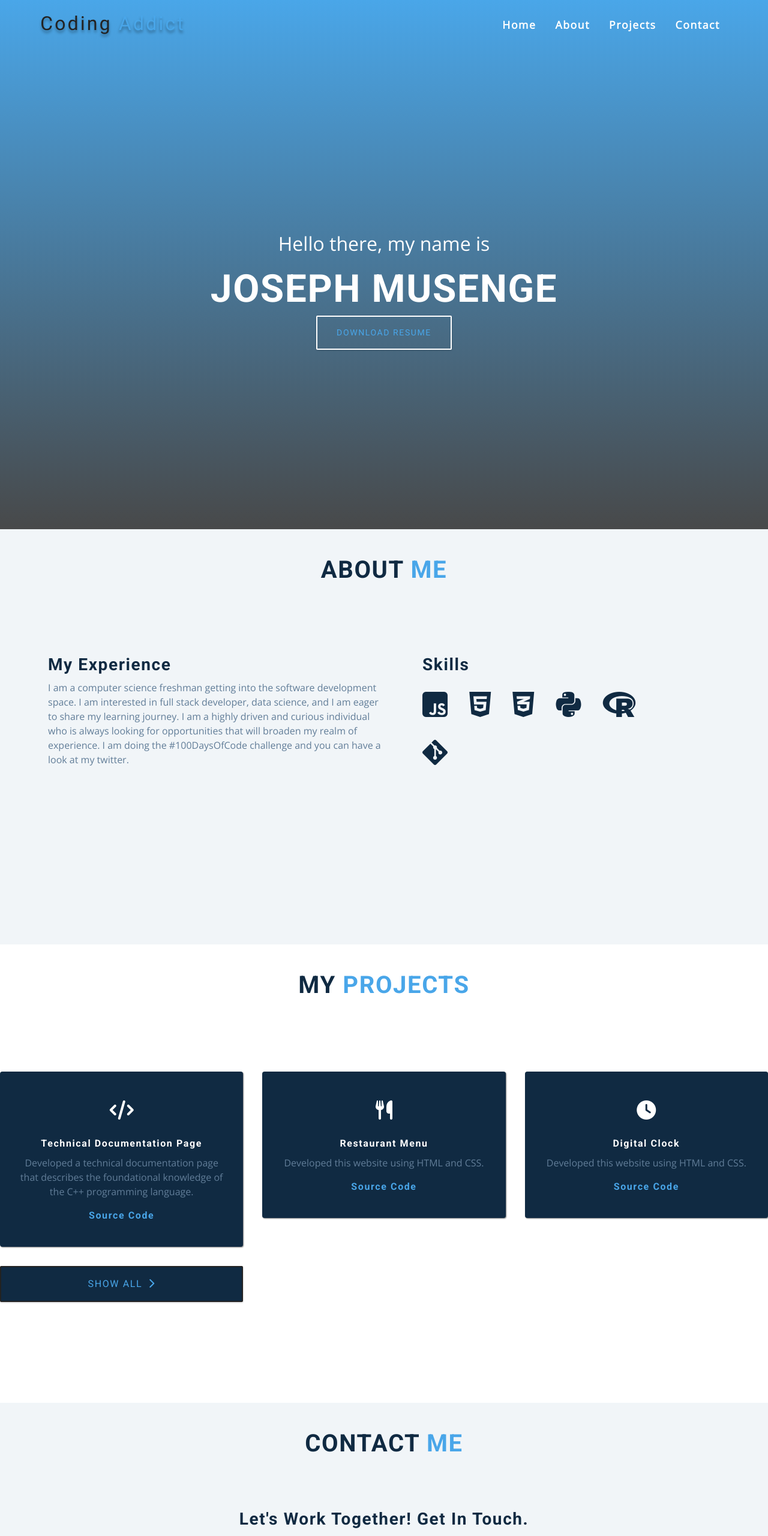
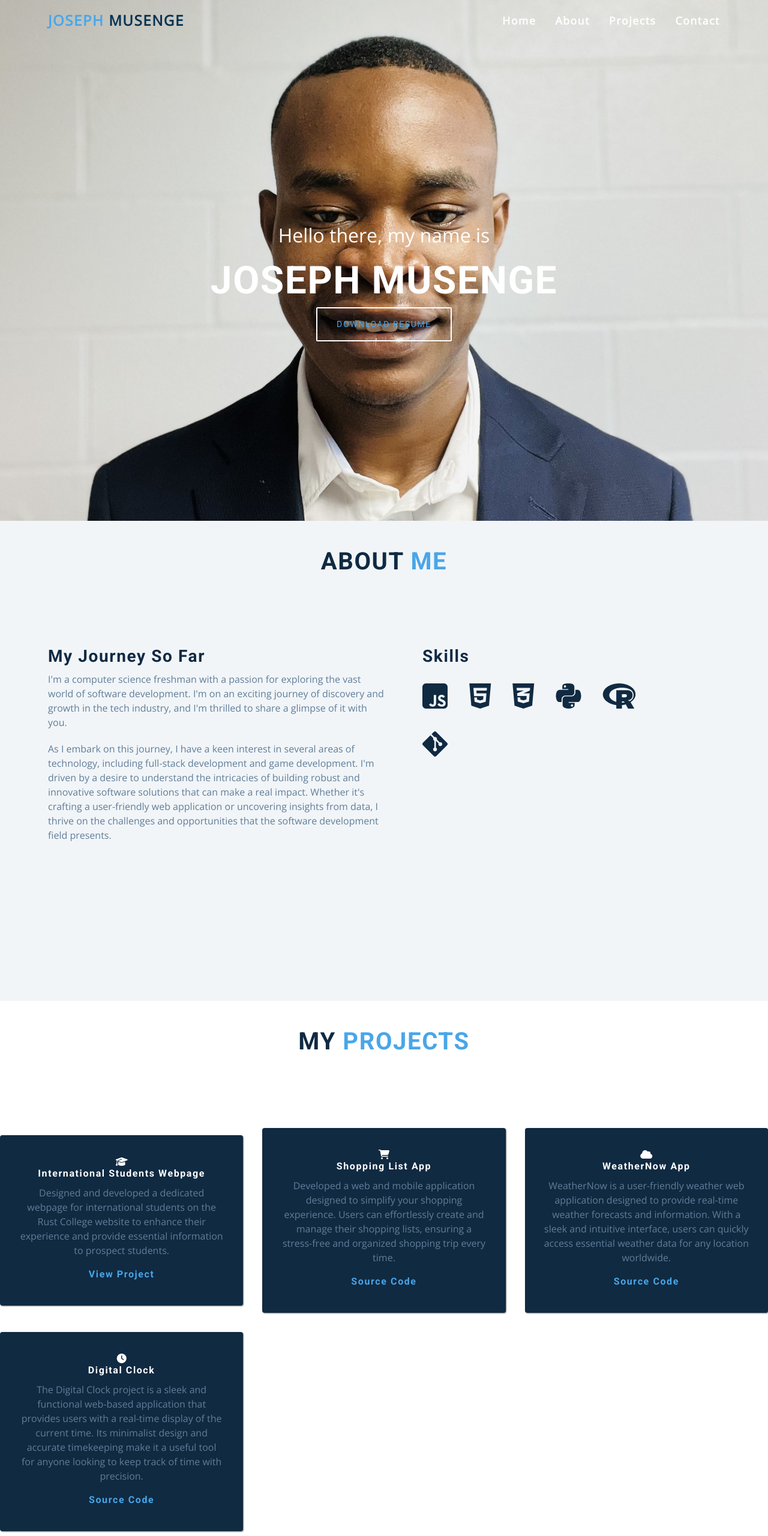
Before and after one commit to JosephMusenge/Portfolio-Website, a plain HTML site: page portfolio.html in a window 1280 px wide. Shown: the top 2560 px of the page at 60% size. Drawn offline with nearby package versions, Linux system fonts and the light colour scheme.

Commit message:
Added new projects and bg image

```diff
--- a/portfolio.css
+++ b/portfolio.css
@@ -230,6 +230,21 @@ nav {
   .logo {
     height: 50px;
   }
+
+  /* Brand logo - name */
+  .brand-logo {
+    font-size: 1.5rem;
+    font-weight: bold;
+    color: var(--clr-primary-5);
+    text-transform: uppercase;
+    letter-spacing: var(--spacing);
+    margin-left: 1rem;
+  }
+
+  .brand-logo > span {
+    color: var(--clr-primary-1);
+  }
+
   .links-container {
     height: 0;
     overflow: hidden;
@@ -297,7 +312,11 @@ nav {
   /* hero */
   header {
     min-height: 100vh;
-    background: linear-gradient(var(--clr-primary-5), rgba(0, 0, 0, 0.7));
+    background-image: url(./Resources/IMG_0057_new.jpeg);
+    background-size: cover;
+    background-position: center center;
+
+    /* background: linear-gradient(var(--clr-primary-5), rgba(0, 0, 0, 0.7));  */
   }
   .banner {
     min-height: 100vh;
@@ -305,6 +324,7 @@ nav {
     place-items: center;
     text-align: center;
   }
+
   .container h1 {
     color: var(--clr-white);
     text-transform: uppercase;
@@ -339,6 +359,10 @@ nav {
   /* #certifications, */
   #contact {
     height: 80vh;
+  }
+
+  #about {
+    height: 100vh;
   }
   #projects
   /* #contact */ {
@@ -434,15 +458,22 @@ nav {
   }
 }
 
-.project {
+.project-tile {
   background: var(--clr-grey-1);
   padding: 2rem;
+  margin: auto 0;
   width: 100%;
   height: fit-content;
   align-items: center;
   justify-content: center;
   box-shadow: 1px 1px 2px rgba(0, 0, 0, 0.5);
   border-radius: 4px;
+}
+
+@media only screen and (max-width: 768px) {
+  .project-tile {
+    margin: auto 0;
+  }
 }
 
 .code {
--- a/portfolio.html
+++ b/portfolio.html
@@ -3,7 +3,7 @@
     <head>
         <meta charset="UTF-8" />
         <meta name="viewport" content="width=device-width, initial-scale=1.0" />
-        <title>Joseph Musenge</title>
+        <title>Joseph Musenge's Website</title>
         <!-- font-awesome -->
         <link
         rel="stylesheet"
@@ -21,7 +21,9 @@
             <div class="nav-center">
             <!-- nav header -->
             <div class="nav-header">
-                <img src="./Resources/logo.svg" alt="logo" class="logo">
+                <!-- <img src="./Resources/logo.svg" alt="logo" class="logo"> -->
+                <!-- Add my first name as brand logo -->
+                <a href="#" class="brand-logo">Joseph <span>Musenge</span></a>
                 <button class="nav-toggle">
                 <i class="fas fa-bars"></i>
                 </button>
@@ -49,10 +51,11 @@
         <!-- end nav -->
         <!-- banner -->
         <div class="banner">
+            <!-- Add my photo -->
             <div class="container">
                 <p>Hello there, my name is </p>
                 <h1>Joseph Musenge</h1>
-            <a href="#tours" class="scroll-link btn btn-white">Download Resume</a>
+                <a href="#" class="scroll-link btn btn-white">Download Resume</a>
             </div>
         </div>
         </header>
@@ -64,11 +67,12 @@
         <div class="main">
             <div class="about-me">
                 <div class="experience">
-                    <h3>My Experience</h3>
-                    <p>I am a computer science freshman getting into the software development space.
-                        I am interested in full stack developer, data science, and I am eager to share my learning journey.
-                        I am a highly driven and curious individual who is always looking for opportunities that will broaden my realm of experience.
-                        I am doing the #100DaysOfCode challenge and you can have a look at my twitter.
+                    <h3>My Journey So Far</h3>
+                    <p>
+                        I'm a computer science freshman with a passion for exploring the vast world of software development. I'm on an exciting journey of discovery and growth in the tech industry, and I'm thrilled to share a glimpse of it with you.
+                    </p>
+                    <p>
+                        As I embark on this journey, I have a keen interest in several areas of technology, including full-stack development and game development. I'm driven by a desire to understand the intricacies of building robust and innovative software solutions that can make a real impact. Whether it's crafting a user-friendly web application or uncovering insights from data, I thrive on the challenges and opportunities that the software development field presents.
                     </p>
                 </div>
                 <div class="skills">
@@ -84,39 +88,50 @@
         </div>
         </section>
         <!-- projects -->
-        <section id="projects" class="section projects-section">
+        <section class="section projects-section" id="projects">
             <div class="title">
                 <h2>my <span>projects</span></h2>
             </div>
             <div class="projects-grid">
-            <div class="project project-tile">
-                <i class="fa-solid fa-code"></i>
-                <h4>Technical Documentation Page</h4>
-                <p class="description">Developed a technical documentation
-                    page that describes the foundational knowledge of the C++ programming language.</p>
-                <a href="#" class="code">
+                <div class="project-tile">
+                    <i class="fa-solid fa-graduation-cap"></i>
+                    <h4>International Students Webpage</h4>
+                    <p class="description">Designed and developed a dedicated webpage for international students on the
+                        Rust College website to enhance their experience and provide essential information to prospect students.</p>
+                    <a href="https://www.rustcollege.edu/international-students/" class="code">
+                        <h4>View Project</h4>
+                    </a>
+                </div>
+                <div class="project-tile">
+                    <i class="fa-solid fa-cart-shopping"></i>
+                    <h4>Shopping List App</h4>
+                    <p class="description">Developed a web and mobile application designed to simplify your shopping experience.
+                        Users can effortlessly create and manage their shopping lists, ensuring a stress-free and organized shopping trip every time.</p>
+                    <a href="https://github.com/JosephMusenge/Shopping-List-Mobile-App" class="code">
                         <h4>Source Code</h4>
                     </a>
                 </div>
-            <div class="project project-tile">
-                <i class="fa-solid fa-utensils"></i>
-                <h4>Restaurant Menu</h4>
-                <p class="description">Developed this website using HTML and CSS.</p>
-                <a href="#" class="code">
+                <div class="project-tile">
+                    <i class="fa-solid fa-cloud"></i>
+                    <h4>WeatherNow App</h4>
+                    <p class="description">WeatherNow is a user-friendly weather web application designed to provide real-time weather
+                        forecasts and information. With a sleek and intuitive interface, users can quickly access essential weather data for any location worldwide.</p>
+                    <a href="https://github.com/JosephMusenge/Weather-App" class="code">
                         <h4>Source Code</h4>
                     </a>
                 </div>
-            <div class="project project-tile">
+                <div class="project-tile">
                     <i class="fa-solid fa-clock"></i>
                     <h4>Digital Clock</h4>
-                <p class="description">Developed this website using HTML and CSS.</p>
-                <a href="#" class="code">
+                    <p class="description">The Digital Clock project is a sleek and functional web-based application that provides users with a real-time display of the current time.
+                        Its minimalist design and accurate timekeeping make it a useful tool for anyone looking to keep track of time with precision.</p>
+                    <a href="https://github.com/JosephMusenge/20-JavaScript-Mini-Projects/tree/main/19%20-%20Digital%20Clock" class="code">
                         <h4>Source Code</h4>
                     </a>
                 </div>
-            <a href="https://codepen.io/Joseph-Musenge/" class="btn btn-show-all" target="_blank">
+                <!-- <a href="https://codepen.io/Joseph-Musenge/" class="btn btn-show-all" target="_blank">
                     Show all<i class="fas fa-chevron-right"></i>
-            </a>
+                </a> -->
             </div>
         </section>
         <!-- certifications
@@ -131,8 +146,12 @@
                 <h2>contact <span>me</span></h2>
             </div>
             <div class="contact-me">
-                <h3>Let's work together! Get in touch.</h3>
-                <p>If you would like to work with me or have an opportunity in mind, let's get in touch.</p>
+                <h3>Let's Connect!</h3>
+                <p>I'm eager to connect with like-minded individuals, fellow developers, and potential collaborators. If you have a project idea, want to discuss tech trends, or simply want to chat about code, feel free to contact me. Together, we can create something remarkable.
+
+                    Thank you for visiting my portfolio, and I look forward to sharing more of my experiences and creations with you.
+
+                    </p>
                 <div class="contact-icon">
                     <a href="mailto:josephmusengep62@gmail.com" target="_blank">
                         Contact Me<i class="fa-solid fa-envelope"></i>
```
Also changed, not shown: HTML.txt (+62 -1 lines), Resources/IMG_0057_new.jpeg (added), Resources/JM_logo.svg (deleted). Lines whose indentation alone changed are shown as unchanged.
